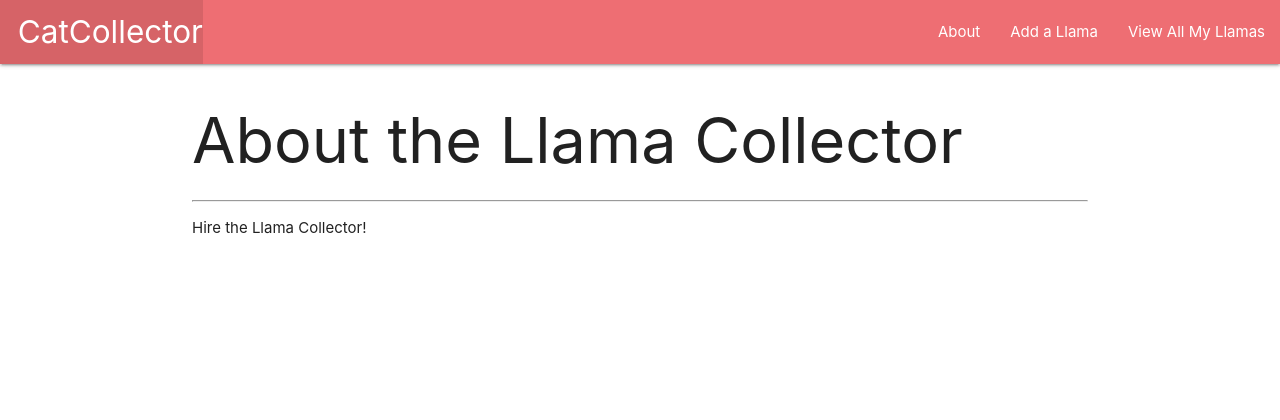
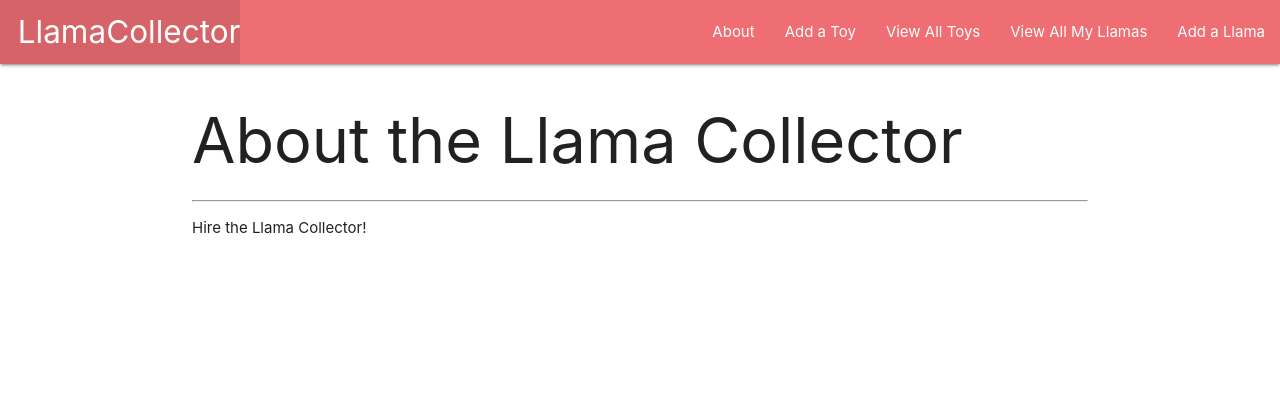
Before and after one commit to Jvilla125/Llama-Collector, a Django app: page /about/ in a window 1280 px wide. Shown: the top 420 px of the page. Run offline with Django 4.2, Linux system fonts and the light colour scheme.

Commit message:
Finch Collector Lab is complete

```diff
--- a/main_app/admin.py
+++ b/main_app/admin.py
@@ -1,6 +1,7 @@
 from django.contrib import admin
 
-from .models import Llama, Feeding
+from .models import Llama, Feeding, Toy
 # Register your models here.
 admin.site.register(Llama)
 admin.site.register(Feeding)
+admin.site.register(Toy)
--- a/main_app/templates/base.html
+++ b/main_app/templates/base.html
@@ -16,12 +16,14 @@
     <nav>
       <div class="nav-wrapper">
         <ul>
-          <li><a href="/" class="left brand-logo">&nbsp;&nbsp;CatCollector</a></li>
+          <li><a href="/" class="left brand-logo">&nbsp;&nbsp;LlamaCollector</a></li>
         </ul>
         <ul class="right">
           <li><a href="{% url 'about' %}">About</a></li>
+          <li><a href="{% url 'toys_create' %}">Add a Toy</a></li>
+          <li><a href="{% url 'toys_index' %}">View All Toys</a></li>
+          <li><a href="{% url 'index' %}">View All My Llamas</a></li>
           <li><a href="{% url 'llamas_create' %}">Add a Llama</a></li>
-          <li><a href="{% url 'index' %}">View All My Llamas</a></li>
         </ul>
       </div>
     </nav>
--- a/main_app/urls.py
+++ b/main_app/urls.py
@@ -11,4 +11,15 @@ urlpatterns = [
     path('llamas/<int:pk>/update/',  views.LlamaUpdate.as_view(), name='llamas_update'),
     path('llamas/<int:pk>/delete/', views.LlamaDelete.as_view(), name='llamas_delete'),
     path('llamas/<int:llama_id>/add_feeding/', views.add_feeding, name='add_feeding'),
+    # adding new routes for toys below
+    path('llamas/<int:llama_id>/assoc_toy/<int:toy_id>/', views.assoc_toy, name='assoc_toy'),
+    # creating a toys view page (create an html and add to views.py)
+    path('toys/', views.ToyList.as_view(), name='toys_index'),
+    # Creating a toys detail page using their primary key as their id
+    path('toys/<int:pk>/', views.ToyDetail.as_view(), name='toys_detail'),
+    # Creating a create toys page
+    path('toys/create/', views.ToyCreate.as_view(), name='toys_create'),
+    # Create an update and delete page
+    path('toys/<int:pk>/update/', views.ToyUpdate.as_view(), name='toys_update'),
+    path('toys/<int:pk>/delete/', views.ToyDelete.as_view(), name='toys_delete'),
 ]
--- a/main_app/views.py
+++ b/main_app/views.py
@@ -1,13 +1,14 @@
 from django.shortcuts import render, redirect
 from django.views.generic.edit import CreateView, UpdateView, DeleteView
-from .models import Llama # Llama class
+from django.views.generic import ListView, DetailView
+from .models import Llama, Toy  # Llama and Toy class
 from .forms import FeedingForm
 
 # Create your views here.
 from django.http import HttpResponse
 
 def home(request):
-    return HttpResponse('<center><h1>Hello World</center></h1>')
+    return render(request, 'base.html')
 
 def about(request):
     return render(request, 'about.html')
@@ -18,14 +19,20 @@ def llamas_index(request):
 
 def llamas_detail(request, llama_id):
     llama = Llama.objects.get(id=llama_id)
+    toys_llama_doesnt_have = Toy.objects.exclude(id__in = llama.toys.all().values_list('id'))
     feeding_form = FeedingForm()
     return render(request, 'llamas/detail.html', {
-        'llama': llama, 'feeding_form': feeding_form
+        'llama': llama, 'feeding_form': feeding_form, 'toys': toys_llama_doesnt_have
     })
+
+# associating a toy to a Llama
+def assoc_toy(request, llama_id, toy_id):
+    Llama.objects.get(id=llama_id).toys.add(toy_id)
+    return redirect('detail', llama_id=llama_id)
 
 class LlamaCreate(CreateView):
     model = Llama
-    fields = '__all__' # or it can be listed as fields = ['name', 'breed', 'description']
+    fields = ['name', 'breed', 'description'] # or it can be listed as fields =
     success_url = '/llamas/'
 
 class LlamaUpdate(UpdateView):
@@ -43,3 +50,23 @@ def add_feeding(request, llama_id):
         new_feeding.llama_id = llama_id
         new_feeding.save()
     return redirect('detail', llama_id=llama_id)
+
+# function for toy_index (Toy list)
+class ToyList(ListView):
+    model = Toy
+
+# funtcion for toy_details
+class ToyDetail(DetailView):
+    model = Toy
+
+class ToyCreate(CreateView):
+    model = Toy
+    fields = '__all__'
+
+class ToyUpdate(UpdateView):
+    model = Toy
+    fields = ['name', 'color']
+
+class ToyDelete(DeleteView):
+    model = Toy
+    success_url = '/toys/'
```
Also changed, not shown: main_app/templates/llamas/detail.html (+49 -1 lines), main_app/templates/main_app/toy_confirm_delete.html (added, +13 -0 lines), main_app/templates/main_app/toy_detail.html (added, +20 -0 lines), main_app/templates/main_app/toy_form.html (added, +17 -0 lines), main_app/templates/main_app/toy_list.html (added, +18 -0 lines).
